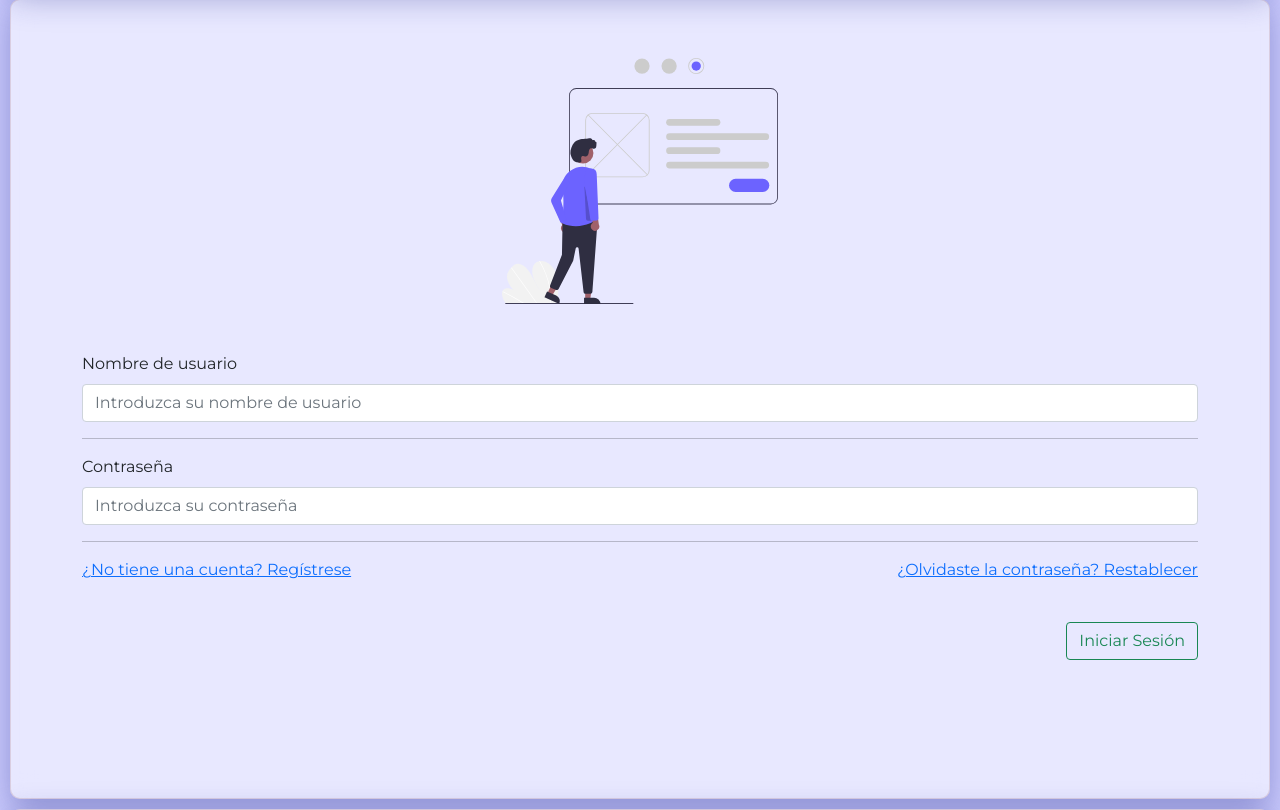
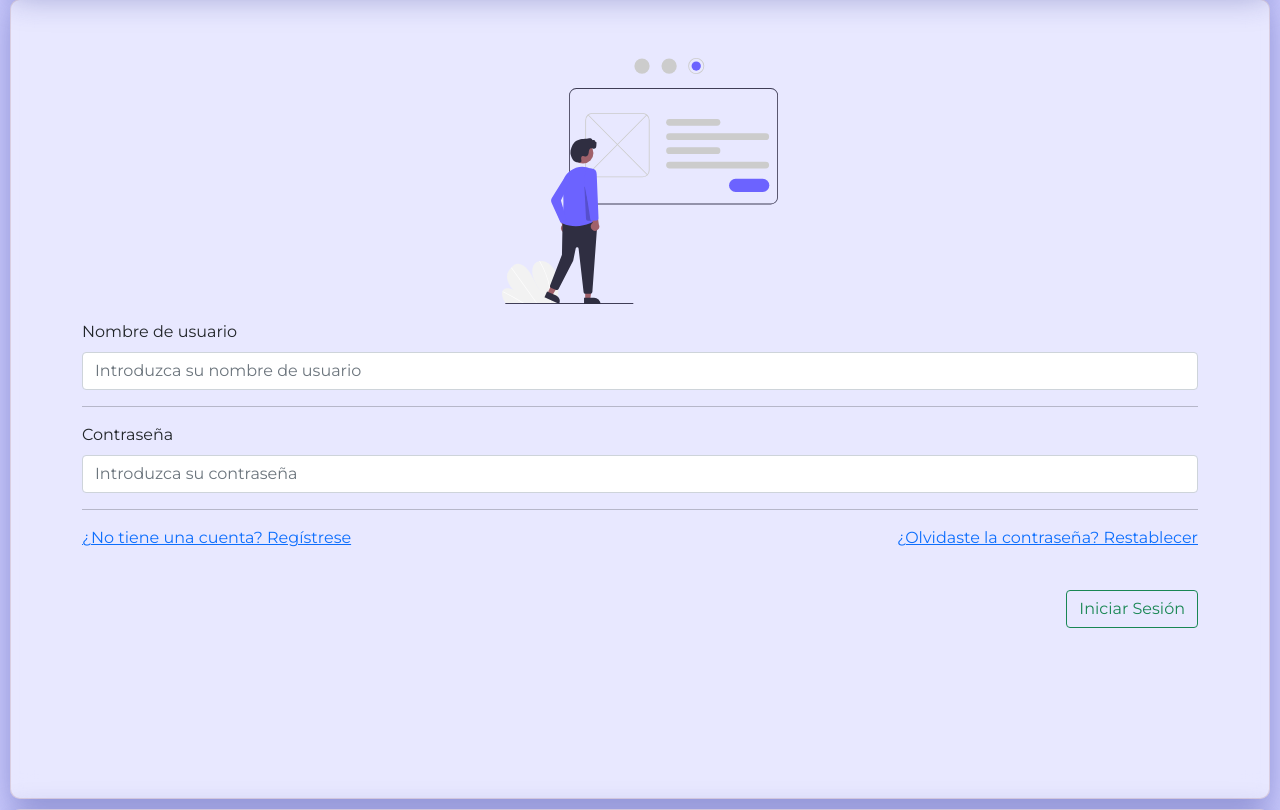
Before and after one commit to caicesardev/ecommerce, a Django app: template ecommerce/store/templates/store/login.html in a window 1280 px wide. Shown: the part 97-907 px from the top of the page. Run offline with Django 3.2, Linux system fonts and the light colour scheme; the template is opened without the code that fills it, so the values that code supplies are empty; some libraries are stand-ins or nearby versions.

Commit message:
Just ajusted a bit the margins of login.html

```diff
--- a/ecommerce/store/templates/store/login.html
+++ b/ecommerce/store/templates/store/login.html
@@ -12,7 +12,7 @@
 
     </div>
 
-    <form class="mt-5" method="POST">
+    <form class="mt-3" method="POST">
 
         {% csrf_token %}
 
@@ -77,7 +77,7 @@
 
         <!-- Submit Button -->
 
-        <div class="d-flex justify-content-center justify-content-sm-end mt-3">
+        <div class="d-flex justify-content-center justify-content-sm-end mt-3 mb-3">
 
             <button class="btn btn-outline-success" type="submit">Iniciar Sesión</button>
 
```
Also changed, not shown: ecommerce/db.sqlite3.
